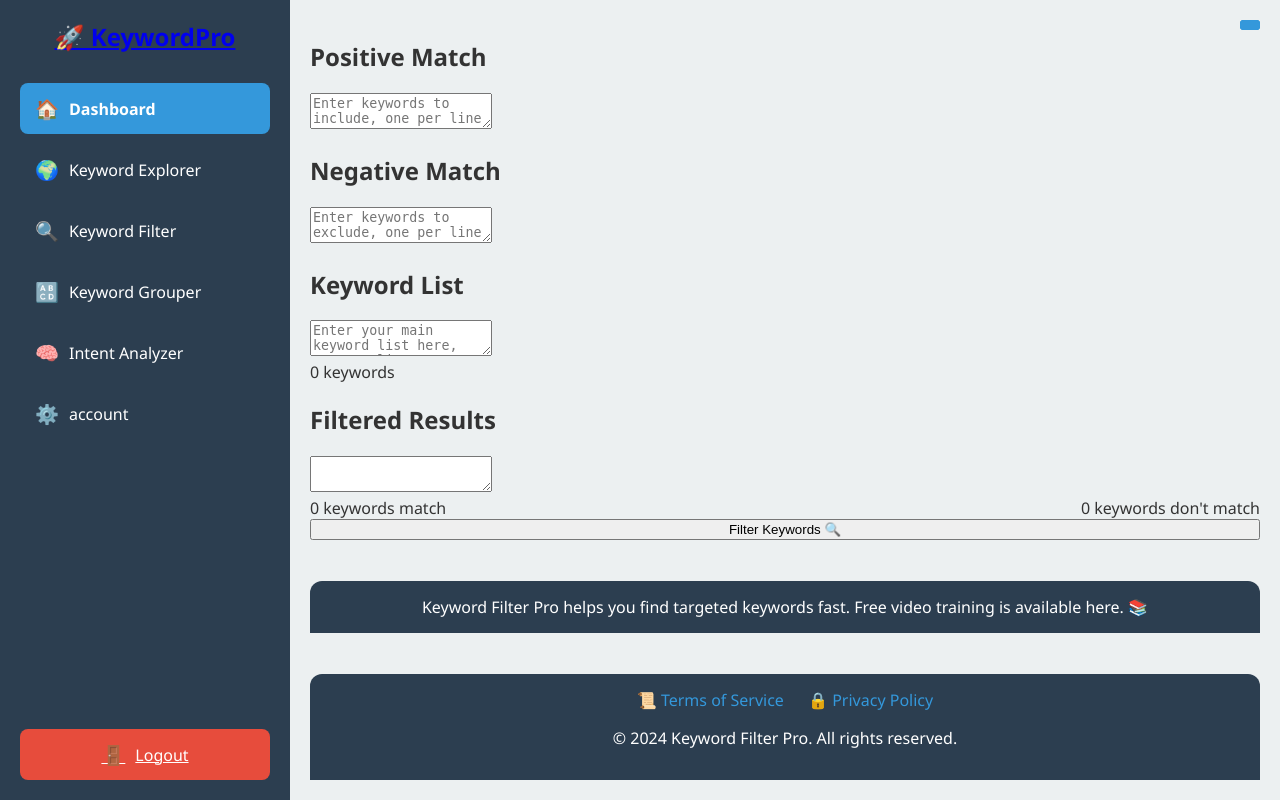
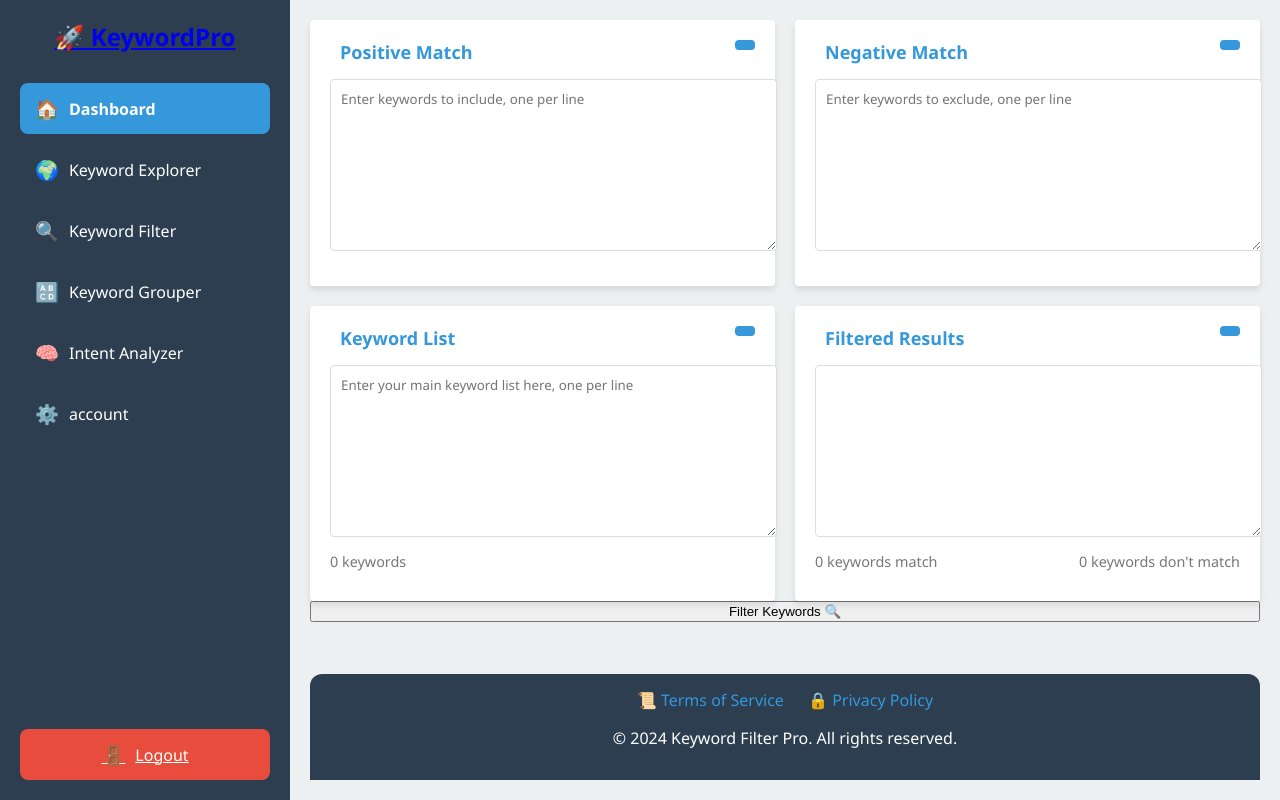
Before and after one commit to simowardi/Keyword-Mapper-Pro, a Flask app: page /keyword/keyword_filter in a window 1280 px wide. Run offline with Flask 3, Linux system fonts and the light colour scheme; the visitor is signed in with stand-in values (Sample User, id 1).

Commit message:
update Keyword filter html

```diff
--- a/KMP/static/css/dashboard.css
+++ b/KMP/static/css/dashboard.css
@@ -254,3 +254,48 @@ body, html {
         right: 10px; /* Adjust position for smaller screens */
     }
 }
+
+.keyword-filter-container {
+    display: grid;
+    grid-template-columns: 1fr 1fr;
+    grid-template-rows: auto auto;
+    gap: 20px;
+  }
+
+  .filter-box {
+    background-color: white;
+    border-radius: 4px;
+    padding: 20px;
+    box-shadow: var(--box-shadow);
+    position: relative;
+  }
+
+  .filter-box h2 {
+    margin-top: 0;
+    color: var(--primary-color);
+    font-size: 18px;
+    font-weight: bold;
+    display: flex;
+    align-items: center;
+  }
+
+  .filter-box h2 i {
+    margin-right: 10px;
+  }
+
+  textarea {
+    width: 100%;
+    height: 150px;
+    resize: vertical;
+    padding: 10px;
+    border: 1px solid #ddd;
+    border-radius: 4px;
+    font-family: inherit;
+    margin-bottom: 10px;
+  }
+
+  .keyword-count {
+    font-size: 0.9em;
+    color: #777;
+    margin-bottom: 10px;
+  }
--- a/KMP/templates/keyword_filter.html
+++ b/KMP/templates/keyword_filter.html
@@ -50,9 +50,7 @@
 				  </div>
 				</div>
 				<button class="filter-btn" onclick="filterKeywords()">Filter Keywords 🔍</button>
-				<div class="footer">
-				  Keyword Filter Pro helps you find targeted keywords fast. Free video training is available here. 📚
-				</div>
+
 			<div class="footer">
 				<a href="{{ url_for('terms') }}" target="_blank">📜 Terms of Service</a>
 				<a href="{{ url_for('privacy') }}" target="_blank">🔒 Privacy Policy</a>
```
